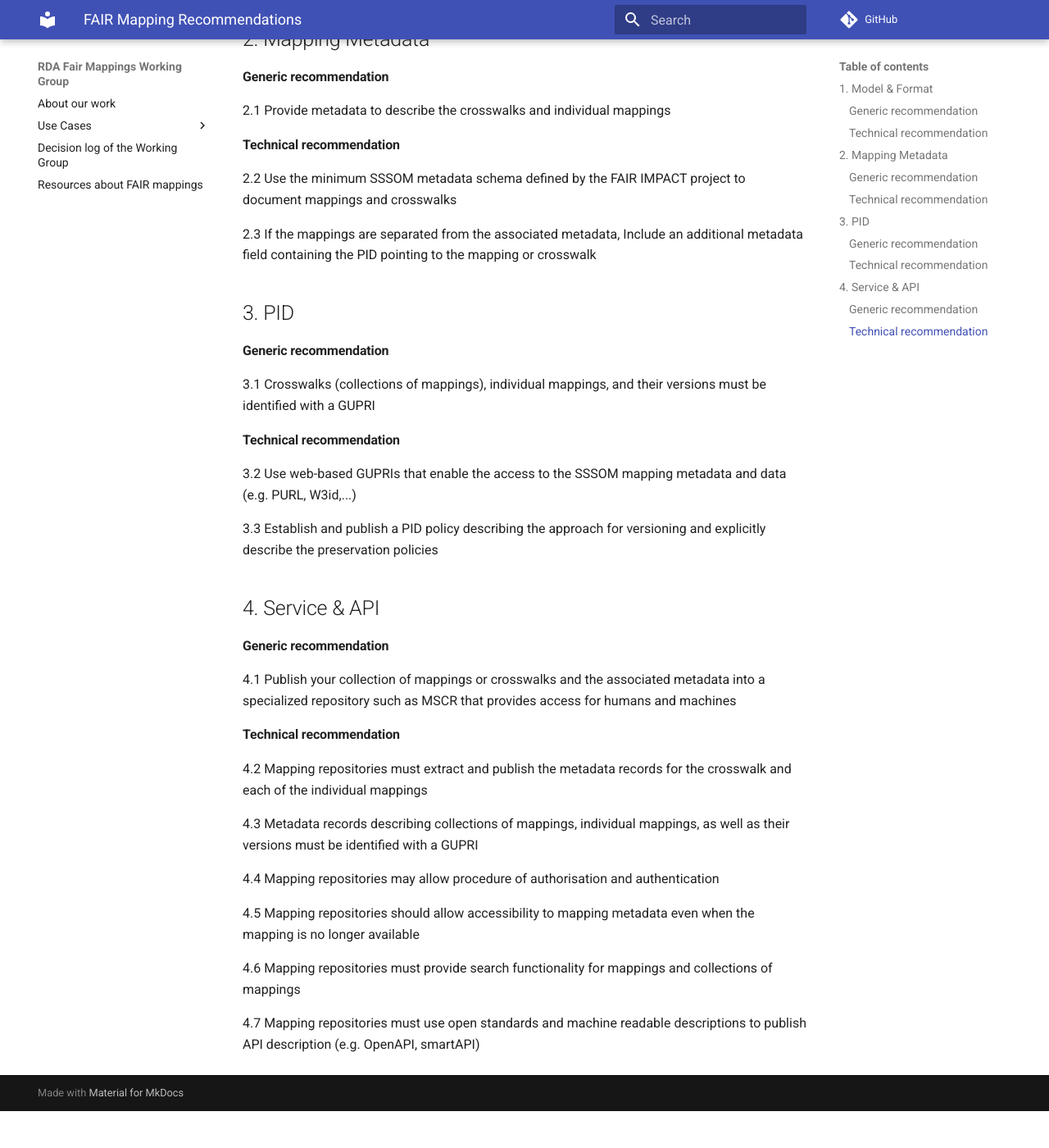
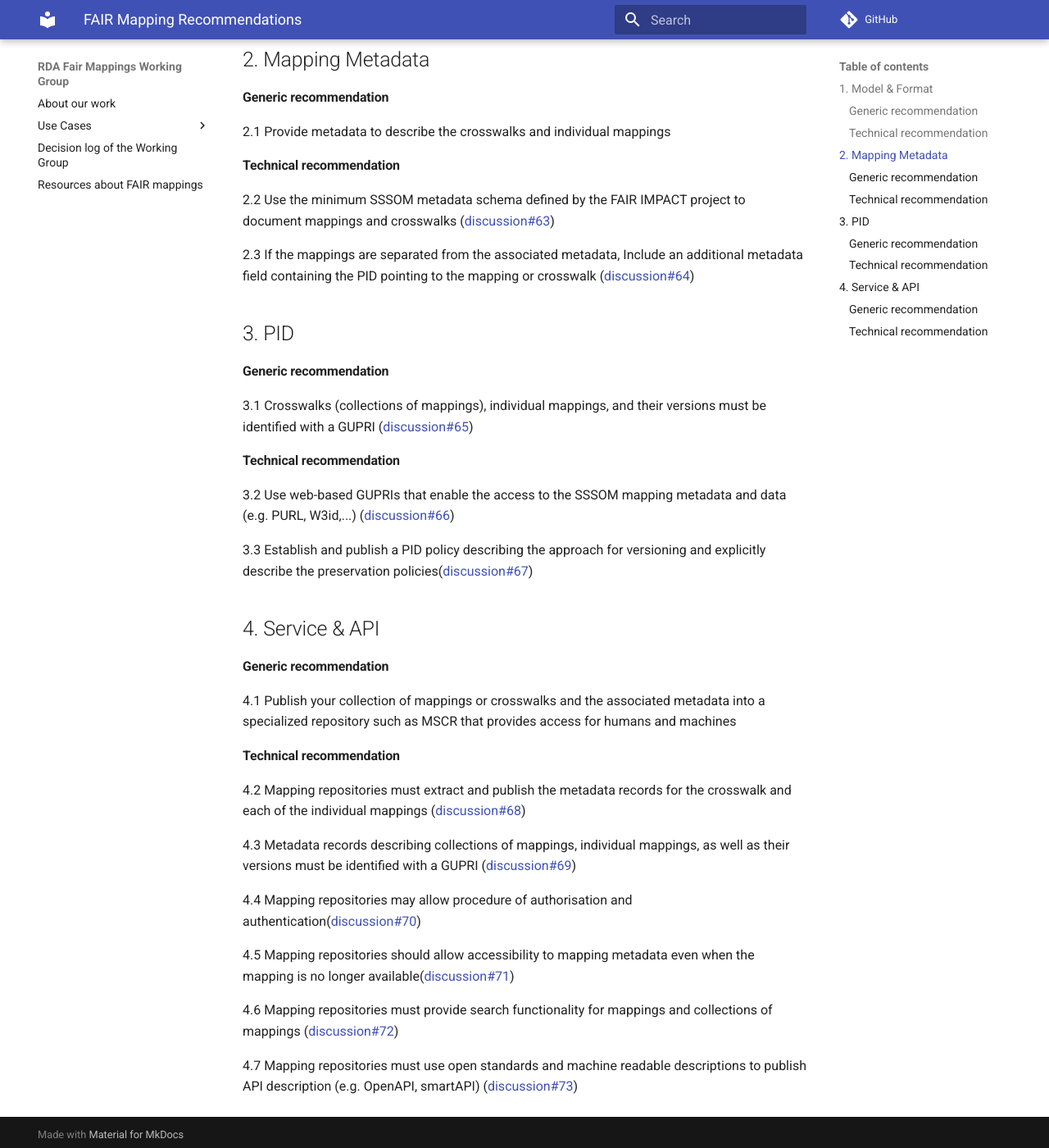
Before and after one commit to mapping-commons/rda-fair-mappings, an MkDocs documentation site: the page built from docs/recommendation.md, in a window 1280 px wide and 1400 px high, scrolled down 796 px. Shown: the whole window at 82% size. Built offline with MkDocs 1.6.1 and Material for MkDocs 9.7.7, drawn with Linux system fonts in a browser that asks for light colours; comment, search, counter and statistics services are not loaded; before the commit the page ends 2151 px from its top, so only the background shows below that; some of the changed text lies outside the part shown.

Commit message:
Update recommendation.md

```diff
--- a/docs/recommendation.md
+++ b/docs/recommendation.md
@@ -1,42 +1,62 @@
 # FAIR Mapping Recommendations
+
 To formulate these recommendations, we conceptually divided the domain of mapping and crosswalks into four parts:  Format & Model, Mappings Metadata, PID, and Service & API. The recommendations were formulated based on brainstorming sessions focusing on each part using gathered community requirements and feedback collected during various events. The recommendations are broken down as “generic recommendations” and “technical recommendations”. The technical recommendations are technical implementation aspects that will ensure the machine execution of the generic recommendation that are human readable guidances.
 
 ## 1. Model & Format
 
 #### Generic recommendation
+
 1.1 Use a model to represent mappings with explicit links between the mapped entities and metadata for the crosswalk and the individual mappings that can be serialised in various formats
+
 #### Technical recommendation
-1.2 Use the SSSOM model to structure and share your mappings ([discussion](https://github.com/mapping-commons/rda-fair-mappings/discussions/59))
 
-1.3 Provide the mappings with different serialisations including LD standards (RDF/XML, OWL/XML, JSON-LD)
+1.2 Use the SSSOM model to structure and share your mappings ([discussion#59](https://github.com/mapping-commons/rda-fair-mappings/discussions/59))
 
-1.4 Make sure the metadata describing the crosswalks and the individual mappings are aligned with standards and FAIR vocabularies to structure the metadata (e.g. Dublin Core, DCAT, …)
+1.3 Provide the mappings with different serialisations including LD standards (RDF/XML, OWL/XML, JSON-LD) ([discussion#61](https://github.com/mapping-commons/rda-fair-mappings/discussions/61))
+
+1.4 Make sure the metadata describing the crosswalks and the individual mappings are aligned with standards and FAIR vocabularies to structure the metadata (e.g. Dublin Core, DCAT, …) ([discussion#62](https://github.com/mapping-commons/rda-fair-mappings/discussions/62))
+
 ## 2. Mapping Metadata
+
 #### Generic recommendation
+
 2.1 Provide metadata to describe the crosswalks and individual mappings
+
 #### Technical recommendation
-2.2 Use the minimum SSSOM metadata schema defined by the FAIR IMPACT project to document mappings and crosswalks
 
-2.3 If the mappings are separated from the associated metadata, Include an additional metadata field containing the PID pointing to the mapping or crosswalk
+2.2 Use the minimum SSSOM metadata schema defined by the FAIR IMPACT project to document mappings and crosswalks ([discussion#63](https://github.com/mapping-commons/rda-fair-mappings/discussions/63))
+
+2.3 If the mappings are separated from the associated metadata, Include an additional metadata field containing the PID pointing to the mapping or crosswalk  ([discussion#64](https://github.com/mapping-commons/rda-fair-mappings/discussions/64))
+
 ## 3. PID
+
 #### Generic recommendation
-3.1 Crosswalks (collections of mappings), individual mappings, and their versions must be identified with a GUPRI
+
+3.1 Crosswalks (collections of mappings), individual mappings, and their versions must be identified with a GUPRI ([discussion#65](https://github.com/mapping-commons/rda-fair-mappings/discussions/65))
+
 #### Technical recommendation
-3.2 Use web-based GUPRIs that enable the access to the SSSOM mapping metadata and data (e.g. PURL, W3id,...)
 
-3.3 Establish and publish a PID policy describing the approach for versioning and explicitly describe the preservation policies
+3.2 Use web-based GUPRIs that enable the access to the SSSOM mapping metadata and data (e.g. PURL, W3id,...) ([discussion#66](https://github.com/mapping-commons/rda-fair-mappings/discussions/66))
+
+
+3.3 Establish and publish a PID policy describing the approach for versioning and explicitly describe the preservation policies([discussion#67](https://github.com/mapping-commons/rda-fair-mappings/discussions/67))
+
 ## 4. Service & API
+
 #### Generic recommendation
+
 4.1 Publish your collection of mappings or crosswalks and the associated metadata into a specialized repository such as MSCR that provides access for humans and machines
+
 #### Technical recommendation
-4.2 Mapping repositories must extract and publish the metadata records for the crosswalk and each of the individual mappings
 
-4.3 Metadata records describing collections of mappings, individual mappings, as well as their versions must be identified with a GUPRI
+4.2 Mapping repositories must extract and publish the metadata records for the crosswalk and each of the individual mappings ([discussion#68](https://github.com/mapping-commons/rda-fair-mappings/discussions/68))
 
-4.4 Mapping repositories may allow procedure of authorisation and authentication
+4.3 Metadata records describing collections of mappings, individual mappings, as well as their versions must be identified with a GUPRI ([discussion#69](https://github.com/mapping-commons/rda-fair-mappings/discussions/69))
 
-4.5 Mapping repositories should allow accessibility to mapping metadata even when the mapping is no longer available
+4.4 Mapping repositories may allow procedure of authorisation and authentication([discussion#70](https://github.com/mapping-commons/rda-fair-mappings/discussions/70))
 
-4.6 Mapping repositories must provide search functionality  for mappings and collections of mappings
+4.5 Mapping repositories should allow accessibility to mapping metadata even when the mapping is no longer available([discussion#71](https://github.com/mapping-commons/rda-fair-mappings/discussions/71))
 
-4.7 Mapping repositories must use open standards and machine readable descriptions to publish API description (e.g. OpenAPI, smartAPI)
+4.6 Mapping repositories must provide search functionality  for mappings and collections of mappings ([discussion#72](https://github.com/mapping-commons/rda-fair-mappings/discussions/72))
+
+4.7 Mapping repositories must use open standards and machine readable descriptions to publish API description (e.g. OpenAPI, smartAPI) ([discussion#73](https://github.com/mapping-commons/rda-fair-mappings/discussions/73))
```
